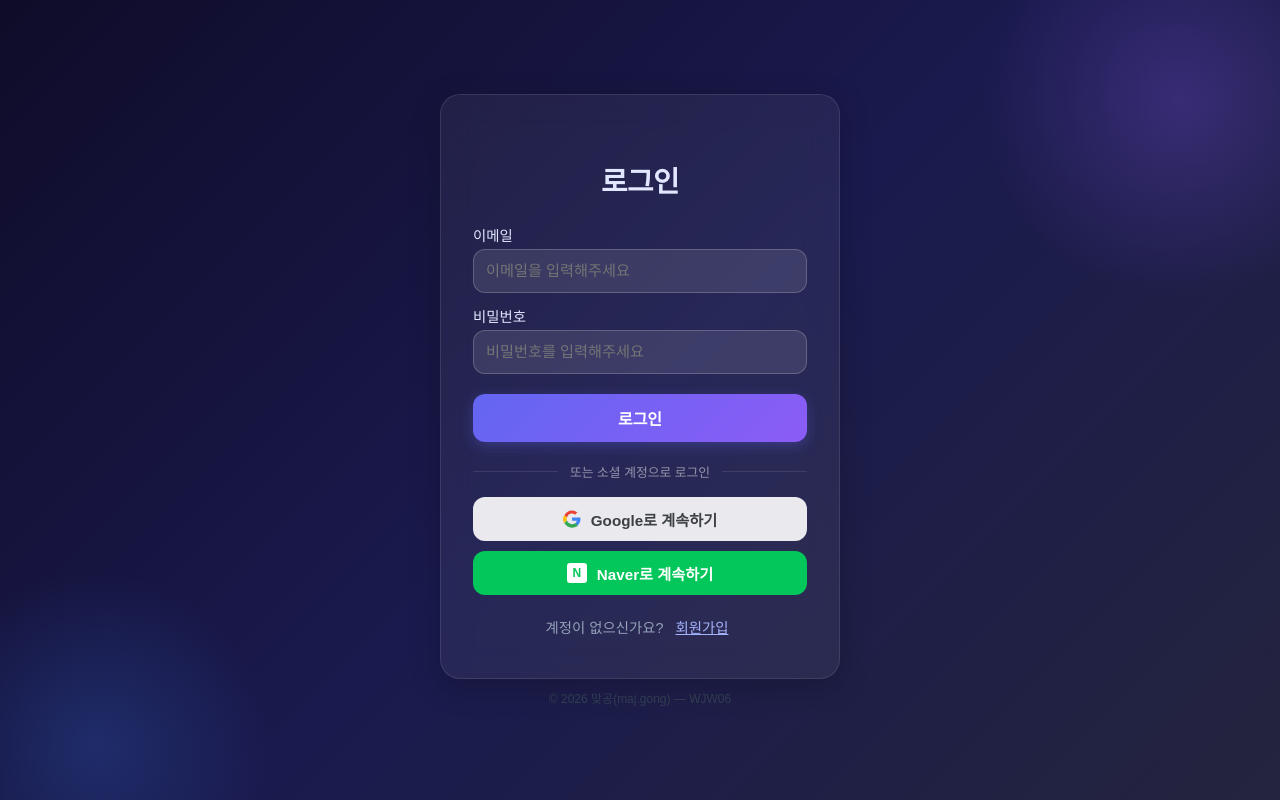
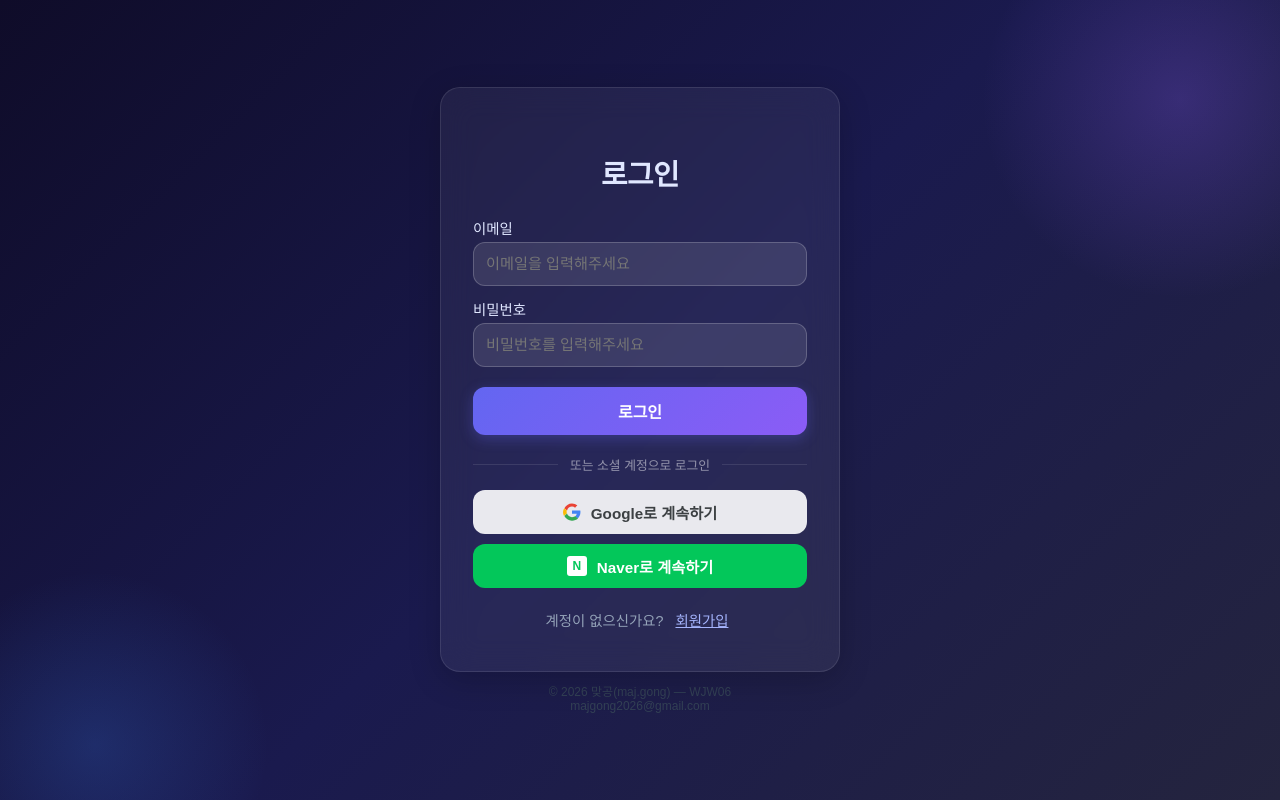
Before and after one commit to WJW06/majgong, a React (Vite) app in the folder frontend/: page /login in a window 1280 px wide. Built offline with nearby package versions, Linux system fonts and the light colour scheme.

Commit message:
feat: footer에 이메일 주소 추가

```diff
--- a/frontend/src/pages/Login.tsx
+++ b/frontend/src/pages/Login.tsx
@@ -153,7 +153,8 @@ export default function Login(): React.ReactElement {
       </div>
 
       <footer style={styles.footer}>
-        © 2026 맞공(maj.gong) — WJW06
+        © 2026 맞공(maj.gong) — WJW06<br></br>
+        majgong2026@gmail.com
       </footer>
     </div>
   </div>
--- a/frontend/src/pages/Main.tsx
+++ b/frontend/src/pages/Main.tsx
@@ -210,7 +210,8 @@ export default function Main(): React.ReactElement {
 
         {/* 푸터 */}
         <footer style={styles.footer}>
-          © 2026 맞공(maj.gong) — WJW06
+          © 2026 맞공(maj.gong) — WJW06<br></br>
+        majgong2026@gmail.com
         </footer>
       </div>
     </div>
--- a/frontend/src/pages/ProblemCreate.tsx
+++ b/frontend/src/pages/ProblemCreate.tsx
@@ -340,7 +340,8 @@ export default function ProblemCreate(): React.ReactElement {
         </form>
 
         <footer style={styles.footer}>
-          © 2026 맞공(maj.gong) — WJW06
+          © 2026 맞공(maj.gong) — WJW06<br></br>
+        majgong2026@gmail.com
         </footer>
       </main>
 
--- a/frontend/src/pages/QuizPlay.tsx
+++ b/frontend/src/pages/QuizPlay.tsx
@@ -300,7 +300,8 @@ export default function QuizPlay(): React.ReactElement {
           </div>
 
           <footer style={styles.footer}>
-            © 2026 맞공(maj.gong) — WJW06
+            © 2026 맞공(maj.gong) — WJW06<br></br>
+        majgong2026@gmail.com
           </footer>
         </div>
       </div>
@@ -324,7 +325,8 @@ export default function QuizPlay(): React.ReactElement {
         </div>
 
         <footer style={styles.footer}>
-          © 2026 맞공(maj.gong) — WJW06
+          © 2026 맞공(maj.gong) — WJW06<br></br>
+        majgong2026@gmail.com
         </footer>
       </div>
     );
@@ -470,7 +472,8 @@ export default function QuizPlay(): React.ReactElement {
         </div>
 
         <footer style={styles.footer}>
-          © 2026 맞공(maj.gong) — WJW06
+          © 2026 맞공(maj.gong) — WJW06<br></br>
+        majgong2026@gmail.com
         </footer>
       </div>
     </div>
--- a/frontend/src/pages/QuizSetting.tsx
+++ b/frontend/src/pages/QuizSetting.tsx
@@ -360,7 +360,8 @@ export default function QuizSetting(): React.ReactElement {
         </div>
 
         <footer style={styles.footer}>
-          © 2026 맞공(maj.gong) — WJW06
+          © 2026 맞공(maj.gong) — WJW06<br></br>
+        majgong2026@gmail.com
         </footer>
       </div>
     </div>
--- a/frontend/src/pages/Ranking.tsx
+++ b/frontend/src/pages/Ranking.tsx
@@ -126,7 +126,8 @@ export default function Ranking(): React.ReactElement {
         )}
 
         <footer style={styles.footer}>
-          © 2026 맞공(maj.gong) — WJW06
+          © 2026 맞공(maj.gong) — WJW06<br></br>
+        majgong2026@gmail.com
         </footer>
       </div>
     </div>
--- a/frontend/src/pages/Register.tsx
+++ b/frontend/src/pages/Register.tsx
@@ -189,7 +189,8 @@ export default function Register(): React.ReactElement {
       </div>
 
       <footer style={styles.footer}>
-        © 2026 맞공(maj.gong) — WJW06
+        © 2026 맞공(maj.gong) — WJW06<br></br>
+        majgong2026@gmail.com
       </footer>
     </div>
   </div>
```
